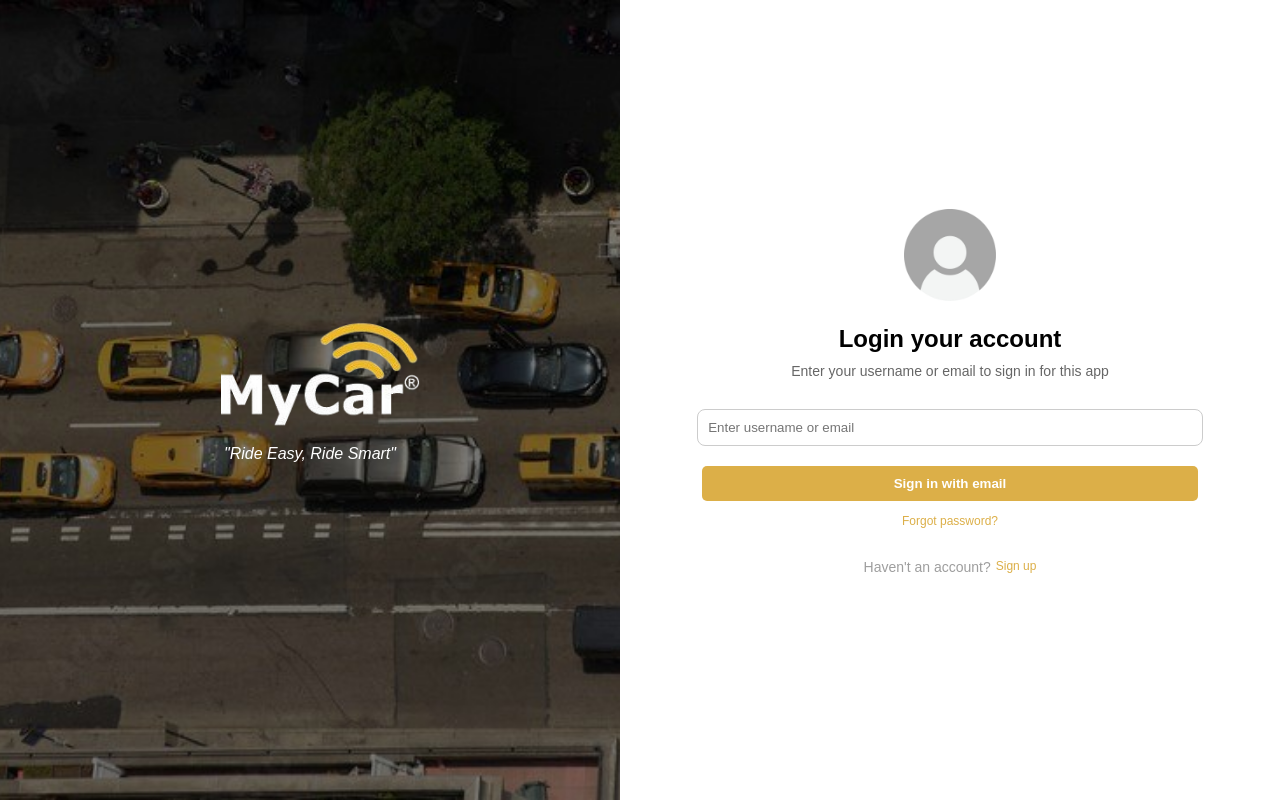
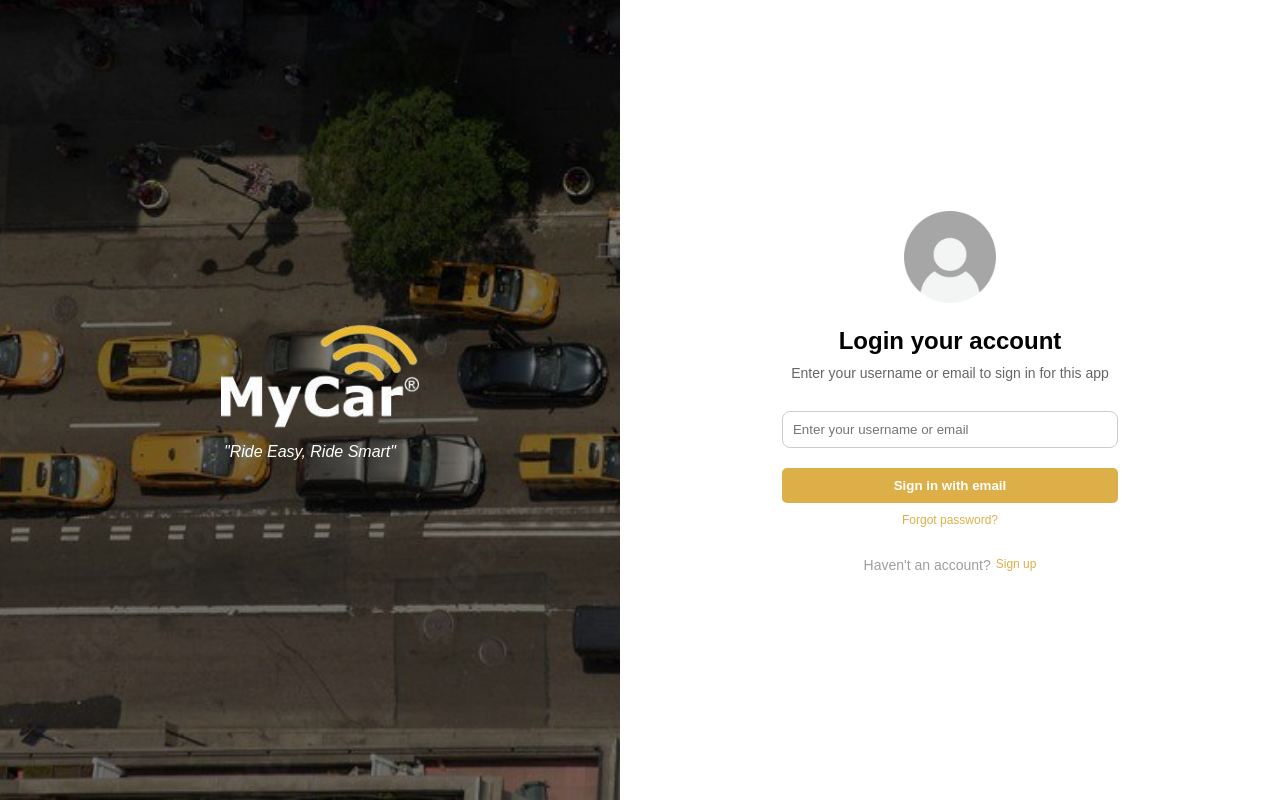
Before and after one commit to Wilsomwong2004/MyCar-Website, a PHP site: page / in a window 1280 px wide. Run offline with PHP 8.4, Linux system fonts and the light colour scheme.

Commit message:
Update (index got bug)

```diff
--- a/assets/css/index.css
+++ b/assets/css/index.css
@@ -4,6 +4,11 @@ body {
     display: flex;
     height: 100vh;
     overflow: hidden;
+}
+
+.sign-in-forms {
+    margin: 0 auto;
+    text-align: center;
 }
 
 .login-container {
@@ -68,7 +73,7 @@ body {
 }
 
 .login-right input {
-    width: 78%;
+    width: 100%;
     padding: 10px;
     margin: 10px 0;
     border: 1px solid #ccc;
@@ -123,6 +128,18 @@ body {
 .login-descriptions p {
     color: #9e9e9e;
     cursor: default;
+}
+
+#sign-in-with-email {
+    width: 100%;
+    padding: 10px;
+    margin: 10px 0;
+    background-color: #dcaf48;
+    color: white;
+    border: none;
+    border-radius: 5px;
+    cursor: pointer;
+    font-weight: bold;
 }
 
 #forgot-password-modal {
--- a/assets/javascript/index.js
+++ b/assets/javascript/index.js
@@ -63,8 +63,8 @@ function areCredentialsCorrect(user, password) {
 
 let isPasswordVisible = false;
 
-// Handle sign in button click
-signInButton.addEventListener('click', (e) => {
+// Handle submitting the login form
+signInButton.addEventListener('submit', function (e) {
     e.preventDefault();
 
     // Always validate user input first
--- a/conn.php
+++ b/conn.php
@@ -10,6 +10,6 @@ if (mysqli_connect_errno()) {
     die('<script>alert("Failed to connect to MySQL: Please check your SQL connection!");</script>');
 }
 
-echo "<script>alert('Connected successfully');</script>";
+echo "<script>console.log('Connected successfully');</script>";
 
 ?>
--- a/index.php
+++ b/index.php
@@ -1,3 +1,65 @@
+<?php
+session_start();
+include "conn.php";
+
+$login_error = '';
+$reset_message = '';
+
+
+// Login validation
+if ($_SERVER["REQUEST_METHOD"] == "POST" && isset($_POST['userInput']) && isset($_POST['password'])) {
+    $userInput = $_POST['userInput'];  // This can be either email or username
+    $password = $_POST['password'];
+
+    // Check if the input is a valid email or username
+    if (filter_var($userInput, FILTER_VALIDATE_EMAIL)) {
+        // User input is an email
+        $sql = "SELECT * FROM user_account_data WHERE user_email = '$userInput'";
+    } else {
+        // User input is a username
+        $sql = "SELECT * FROM user_account_data WHERE user_username = '$userInput'";
+    }
+
+    $result = mysqli_query($dbConn, $sql);
+
+    if ($result && mysqli_num_rows($result) == 1) {
+        $user = mysqli_fetch_assoc($result);
+        // Verify password
+        if (password_verify($password, $user['user_password'])) {
+            // If the password is correct, create session and redirect
+            $_SESSION['user_email'] = $user['user_email'];
+            echo 'success';  // This response is captured in JavaScript
+        } else {
+            $login_error = "Invalid username/email or password";
+            echo $login_error;
+        }
+    } else {
+        $login_error = "Invalid username/email or password";
+        echo $login_error;
+    }
+    exit();
+}
+
+// Password reset
+if ($_SERVER["REQUEST_METHOD"] == "POST" && isset($_POST['reset_email']) && isset($_POST['new_password'])) {
+    $email = $_POST['reset_email'];
+    $new_password = $_POST['new_password'];
+
+    // Hash the new password
+    $hashed_password = password_hash($new_password, PASSWORD_DEFAULT);
+
+    $sql = "UPDATE user_account_data SET user_password = '$hashed_password' WHERE user_email = '$email'";
+    if (mysqli_query($dbConn, $sql)) {
+        $reset_message = "Password updated successfully";
+        echo $reset_message;
+    } else {
+        $reset_message = "Error updating password: " . mysqli_error($dbConn);
+        echo $reset_message;
+    }
+    exit();
+}
+?>
+
 <!DOCTYPE html>
 <html lang="en">
     <head>
@@ -19,9 +81,12 @@
                 <img src="assets/css/pic/Unknown_acc-removebg.png" alt="Anonymous Account" class="login-account-image">
                 <h2>Login your account</h2>
                 <p>Enter your username or email to sign in for this app</p>
-                <input type="email" id="email-input" placeholder="Enter your email" required></input>
-                <input type="password" id="password-input" placeholder="Enter your password" style="display: none" required></input>
-                <button id="sign-in-with-email">Sign in with email</button>
+                <form class="sign-in-forms" method="post" action="insert.php">
+                    <input type="text" name='userInput' id="user-input" placeholder="Enter your username or email" required></input>
+                    <input type="password" name='password' id="password-input" placeholder="Enter your password" style="display: none" required></input>
+                    <input type="submit" value="Sign in with email" id="sign-in-with-email">
+                    <!-- <button id="sign-in-with-email">Sign in with email</button> -->
+                </form>
                 <div class="forgot-password">
                     <a href="#" id="forgot-password-link">Forgot password?</a>
                 </div>
```
